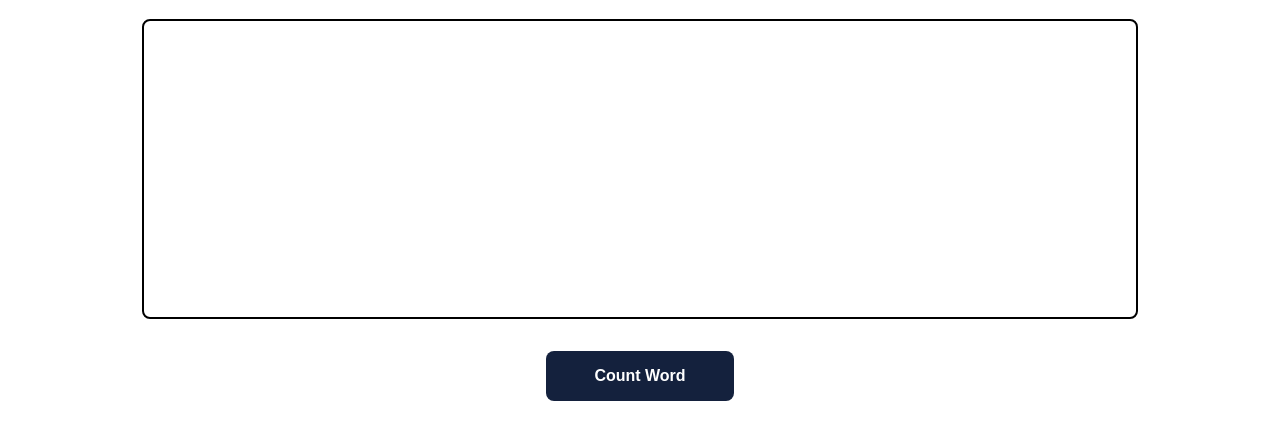
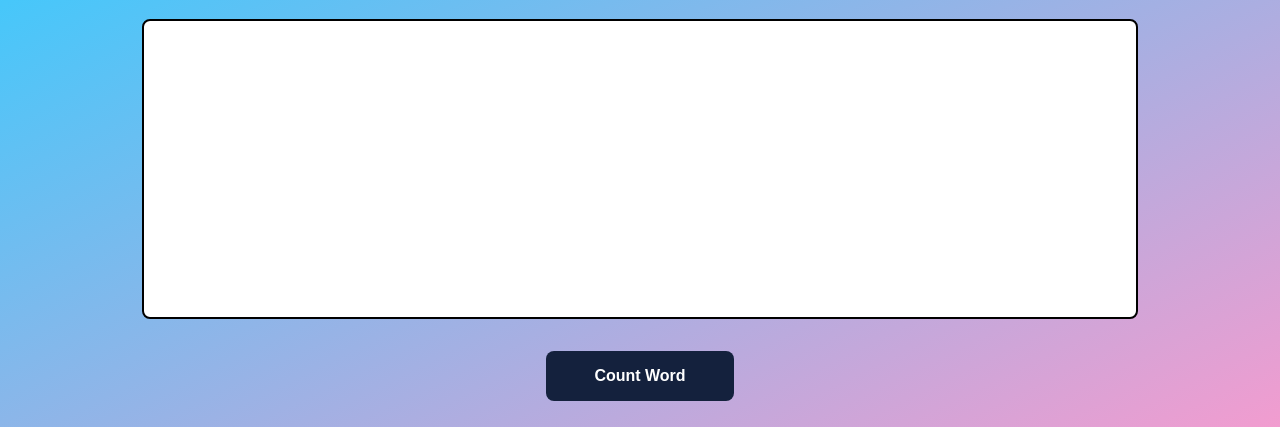
Before and after one commit to Sohelahmed-molla/Word_Counter, a plain HTML site: page index.html in a window 1280 px wide. Shown: the part 118-545 px from the top of the page. Drawn offline with Linux system fonts and the light colour scheme.

Commit message:
background

```diff
--- a/style.css
+++ b/style.css
@@ -1,3 +1,7 @@
+body{
+    background: linear-gradient(to bottom right, #33ccff 0%, #ff99cc 100%) ;
+}
+
 .word-counter-container {
     padding: 10px;
     font-family: "Roboto", sans-serif;
```
